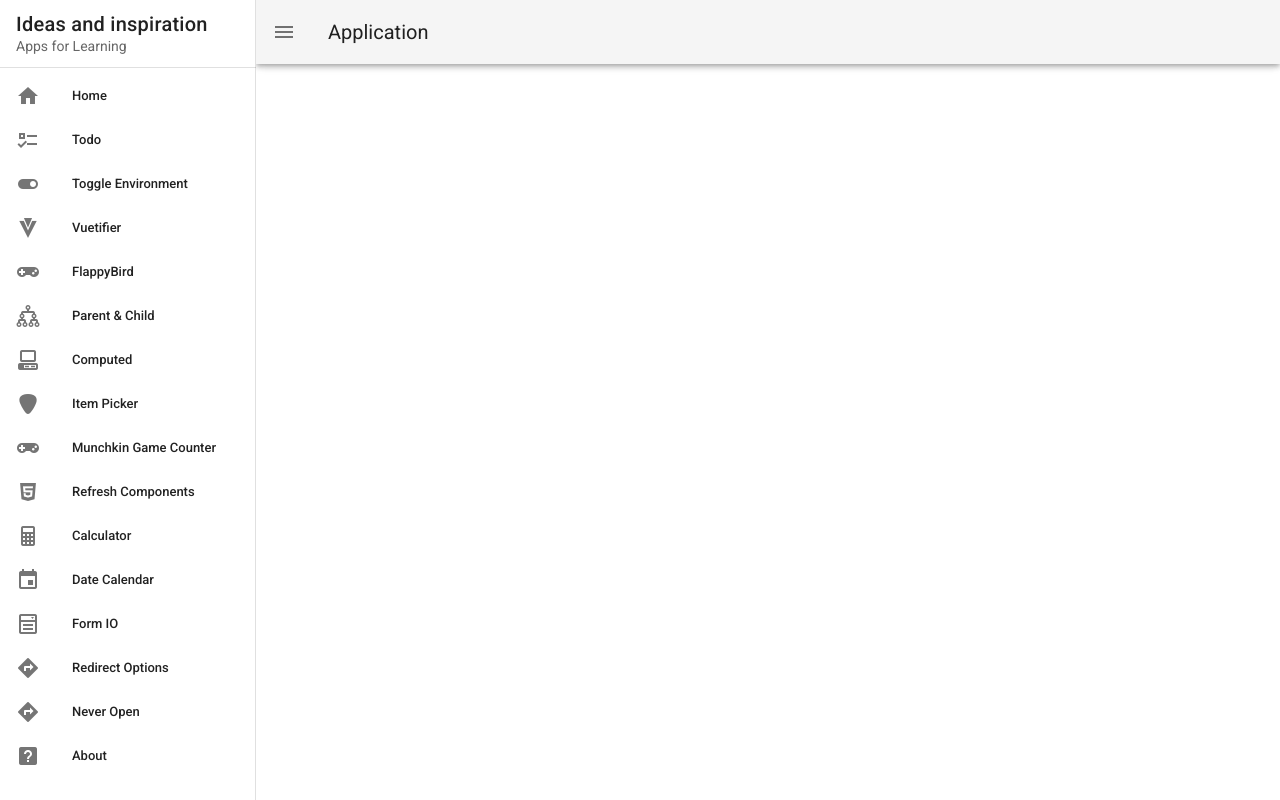
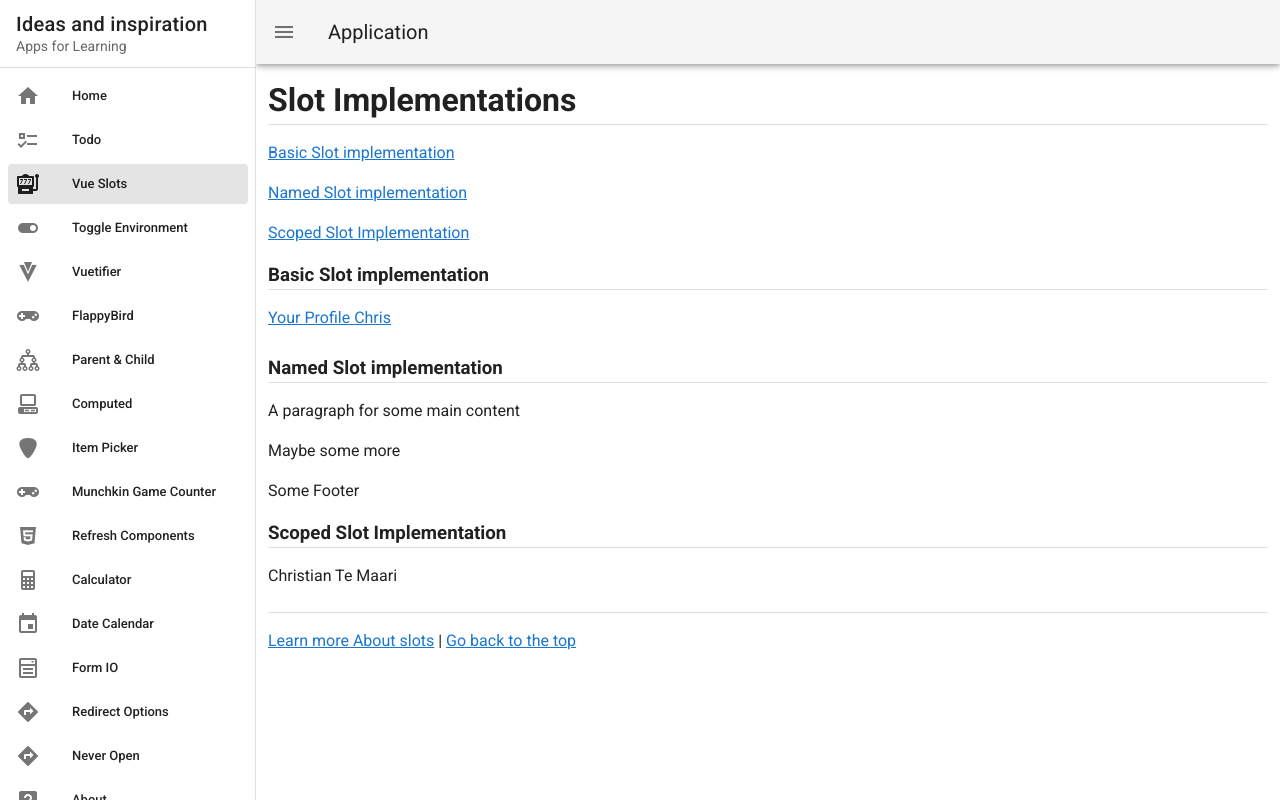
Before and after one commit to temaari/multipurpose-app, a Vue app: page /Slots in a window 1280 px wide. Built offline with nearby package versions, Linux system fonts and the light colour scheme.

Commit message:
adding implementation of slots

```diff
--- a/src/App.vue
+++ b/src/App.vue
@@ -57,6 +57,7 @@
 			items: [
 					{ title: 'Home', icon: 'mdi-home', to:'/'},
 					{ title: 'Todo', icon: 'mdi-format-list-checks', to: '/todo' },
+					{ title: 'Vue Slots', icon: 'mdi-slot-machine', to: '/Slots' },
 					{ title: 'Toggle Environment', icon: 'mdi-toggle-switch', to: '/ToggleProd' },
 					{ title: 'Vuetifier', icon: 'mdi-vuetify', to: '/Vuetifier' },
 					{ title: 'FlappyBird', icon: 'mdi-controller-classic', to: '/FlappyBird' },
--- /dev/null
+++ b/src/Components/Slots/BaseLayout.vue
@@ -0,0 +1,15 @@
+<template>
+	<div>
+		<header>
+			<slot name="header" ></slot>
+		</header>
+
+		<main>
+			<slot></slot>
+		</main>
+
+		<footer>
+			<slot name="footer" ></slot>
+		</footer>
+	</div>
+</template>
--- /dev/null
+++ b/src/Components/Slots/CurrentUser.vue
@@ -0,0 +1,22 @@
+<template>
+	<div>
+		<span>
+			<slot v-bind:user="user" >
+				{{ user.firstname }}
+			</slot>
+		</span>
+	</div>
+</template>
+
+<script>
+	export default {
+		data() {
+			return {
+				user: {
+					firstname: 'Christian',
+					lastname: 'Te Maari',
+				},
+			}
+		},
+	}
+</script>
--- /dev/null
+++ b/src/Components/Slots/NavigationLink.vue
@@ -0,0 +1,24 @@
+<template>
+	<div>
+		<a
+			:href="url"
+			class="nav-link"
+		>
+			<slot></slot>
+		</a>
+	</div>
+</template>
+
+<script>
+	export default {
+		data() {
+			return {
+				url: '',
+			}
+		},
+	}
+</script>
+
+<style>
+
+</style>
--- a/src/router/index.js
+++ b/src/router/index.js
@@ -19,6 +19,11 @@ const routes = [
 		path: '/FlappyBird',
 		name: 'FlappyBird',
 		component: () => import('../views/FlappyBird.vue')
+	},
+	{
+		path: '/Slots',
+		name: 'Slots',
+		component: () => import('../views/Slots.vue')
 	},
 	{
 		path: '/ToggleProd',
--- /dev/null
+++ b/src/views/Slots.vue
@@ -0,0 +1,71 @@
+<template>
+	<div class="pa-3" >
+		<base-layout>
+			<template v-slot:header>
+				<h1>Slot Implementations</h1>
+				<v-divider class="pa-2" ></v-divider>
+			</template>
+
+			<p><a href="#basic">Basic Slot implementation</a></p>
+			<p><a href="#named">Named Slot implementation</a></p>
+			<p><a href="#scoped">Scoped Slot Implementation</a></p>
+
+			<h3 id="basic" >Basic Slot implementation</h3>
+			<v-divider class="pa-2" ></v-divider>
+			<navigation-link url="/profile">
+				Your Profile {{ name }}
+			</navigation-link><br>
+
+			<base-layout>
+				<template v-slot:header>
+					<h3 id="named" >Named Slot implementation</h3>
+					<v-divider class="pa-2" ></v-divider>
+				</template>
+
+				<p>A paragraph for some main content</p>
+				<p>Maybe some more</p>
+
+				<template v-slot:footer>
+					<p>Some Footer</p>
+				</template>
+			</base-layout>
+
+			<h3 id="scoped" >Scoped Slot Implementation</h3>
+			<v-divider class="pa-2" ></v-divider>
+			<current-user>
+				<template v-slot:default="slotProps" >
+					{{ slotProps.user.firstname }}
+					{{ slotProps.user.lastname }}
+				</template>
+			</current-user><br>
+
+			<template v-slot:footer>
+				<v-divider class="pa-2" ></v-divider>
+				<p><a :href="url" target="_blank" >Learn more About slots</a> | <a href="#">Go back to the top</a></p>
+			</template>
+		</base-layout>
+	</div>
+</template>
+
+<script>
+	import NavigationLink from "../components/Slots/NavigationLink"
+	import BaseLayout from "../components/Slots/BaseLayout"
+	import CurrentUser from '../components/Slots/CurrentUser'
+
+	export default {
+		data() {
+			return {
+				name: 'Chris',
+				url: 'https://vuejs.org/v2/guide/components-slots.html',
+			}
+		},
+		components: {
+			NavigationLink: NavigationLink,
+			BaseLayout: BaseLayout,
+			CurrentUser: CurrentUser,
+		},
+	}
+</script>
+
+<style scoped>
+</style>
```
